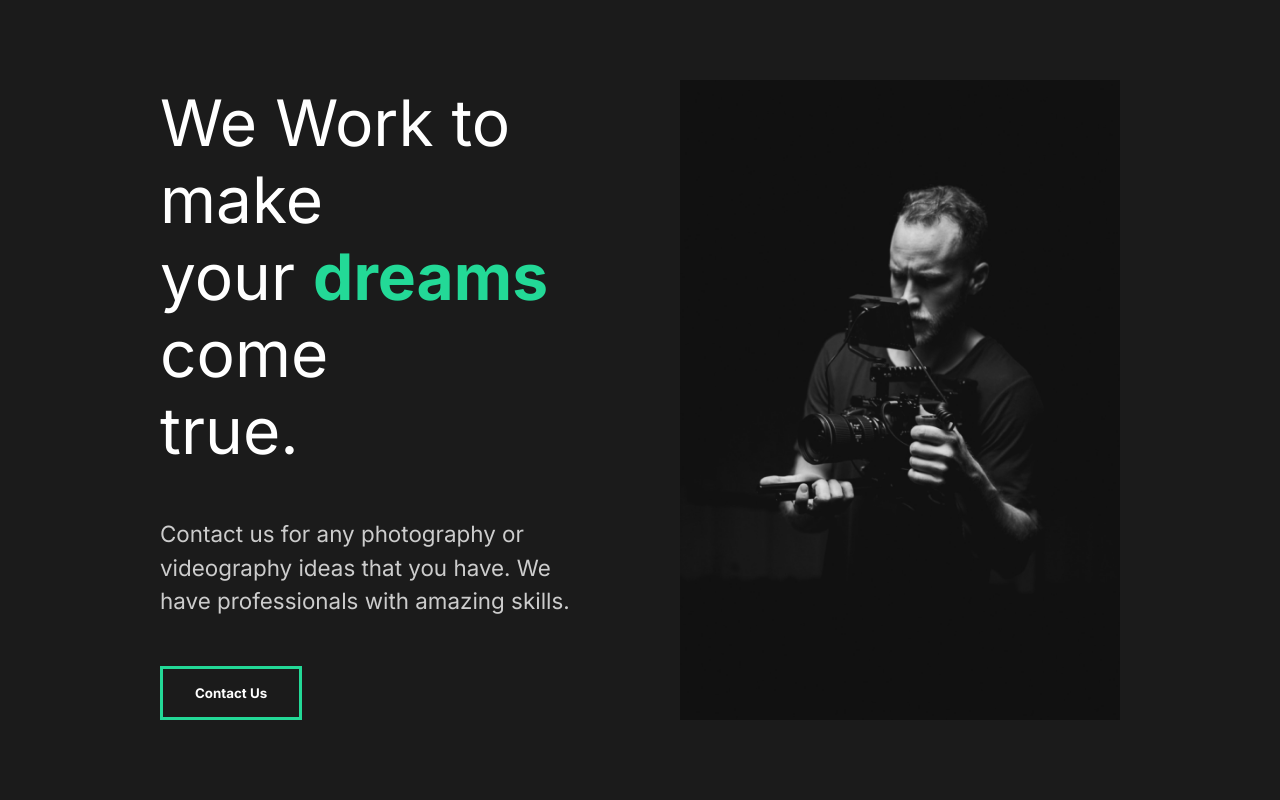
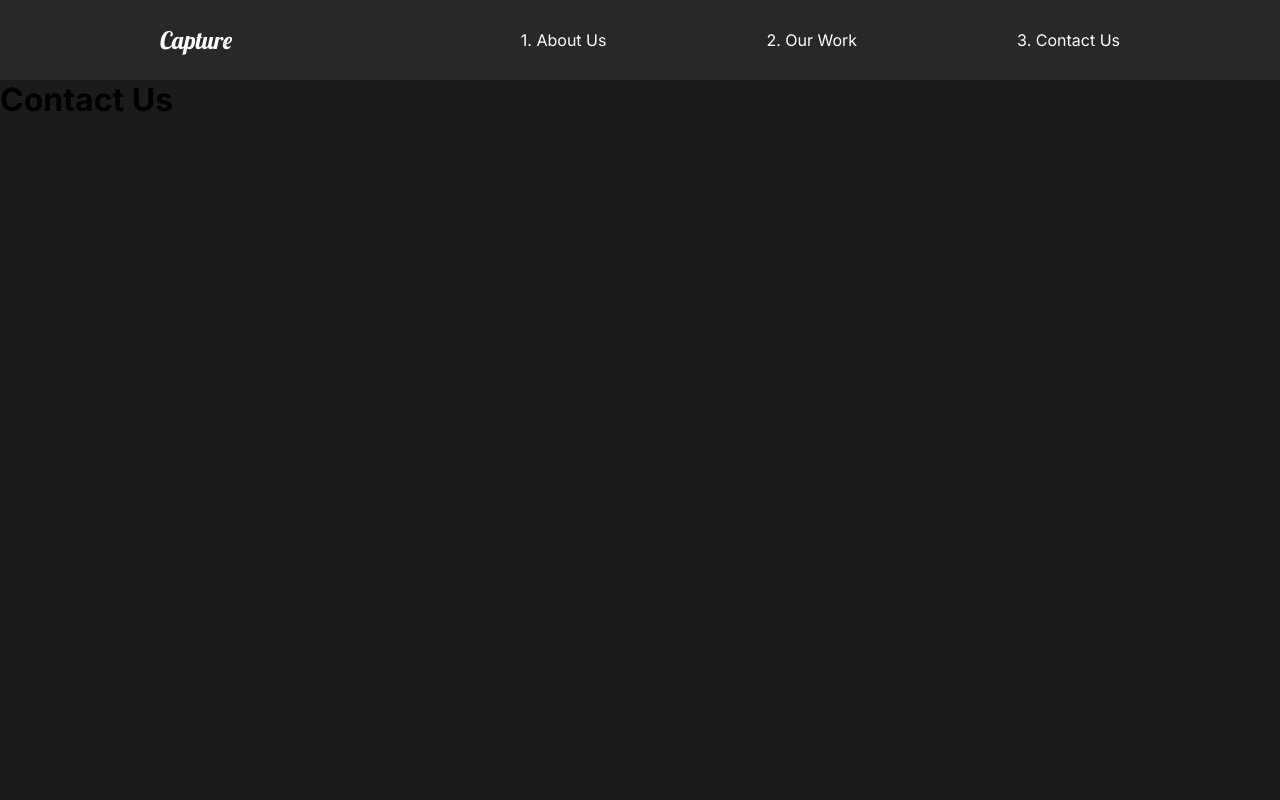
Before and after one commit to joelbarbosa96/portfolio-design, a React (Create React App) app: page /contact in a window 1280 px wide. Shown: the top 800 px of the page. Built offline with nearby package versions, Linux system fonts and the light colour scheme.

Commit message:
Sty Faq, Add ContactUs and OurWork page, Routing

```diff
--- a/src/App.jsx
+++ b/src/App.jsx
@@ -2,13 +2,30 @@
 import GlobalStyle from "./components/GlobalStyle";
 
 //Pages
+import Nav from "./components/Nav";
 import AboutUs from "./pages/AboutUs";
+import OurWork from "./pages/OurWork";
+import ContactUs from "./pages/ContactUs";
+
+//Router
+import { Switch, Route } from "react-router-dom";
 
 function App() {
   return (
     <div className="App">
       <GlobalStyle />
-      <AboutUs />
+      <Nav />
+      <Switch>
+        <Route path="/" exact>
+          <AboutUs />
+        </Route>
+        <Route path="/work">
+          <OurWork />
+        </Route>
+        <Route path="/contact">
+          <ContactUs />
+        </Route>
+      </Switch>
     </div>
   );
 }
--- a/src/components/FaqSection.jsx
+++ b/src/components/FaqSection.jsx
@@ -1,8 +1,12 @@
 import React from "react";
+
+//Syles
+import styled from "styled-components";
+import { BasicLayout } from "../styles";
 
 const FaqSection = () => {
   return (
-    <div className="faq">
+    <Faq>
       <h2>
         Any Questions <span>FAQ</span>
       </h2>
@@ -15,6 +19,7 @@ const FaqSection = () => {
             deserunt?
           </p>
         </div>
+        <div className="faq-line"></div>
       </div>
       <div className="question">
         <h4>Daily Schedule</h4>
@@ -25,6 +30,7 @@ const FaqSection = () => {
             deserunt?
           </p>
         </div>
+        <div className="faq-line"></div>
       </div>
       <div className="question">
         <h4>Diferent Payment Methods</h4>
@@ -35,6 +41,7 @@ const FaqSection = () => {
             deserunt?
           </p>
         </div>
+        <div className="faq-line"></div>
       </div>
       <div className="question">
         <h4>What Products do you offer?</h4>
@@ -46,8 +53,39 @@ const FaqSection = () => {
           </p>
         </div>
       </div>
-    </div>
+    </Faq>
   );
 };
 
+const Faq = styled(BasicLayout)`
+  display: block;
+  span {
+    display: block;
+  }
+
+  h2 {
+    padding-bottom: 2rem;
+    font-weight: lighter;
+  }
+
+  .faq-line {
+    background: #cccccc;
+    height: 0.2rem;
+    margin: 2rem 0rem;
+    width: 100%;
+  }
+
+  .question {
+    padding: 3rem 0rem;
+    cursor: pointer;
+  }
+
+  .answer {
+    padding: 2rem 0rem;
+    p {
+      padding: 1rem 0rem;
+    }
+  }
+`;
+
 export default FaqSection;
--- a/src/components/GlobalStyle.jsx
+++ b/src/components/GlobalStyle.jsx
@@ -41,6 +41,7 @@ h3 {
 
 h4{
     font-weight: bold;
+    font-size:2rem;
 }
 
 a{
--- /dev/null
+++ b/src/components/Nav.jsx
@@ -0,0 +1,57 @@
+import React from "react";
+import styled from "styled-components";
+
+//Router
+import { Link } from "react-router-dom";
+
+function Nav() {
+  return (
+    <StyledNav>
+      <h1>
+        <Link id="logo" to="/">
+          Capture
+        </Link>
+      </h1>
+      <ul>
+        <li>
+          <Link to="/">1. About Us</Link>
+        </li>
+        <li>
+          <Link to="/work">2. Our Work</Link>
+        </li>
+        <li>
+          <Link to="/contact">3. Contact Us</Link>
+        </li>
+      </ul>
+    </StyledNav>
+  );
+}
+
+const StyledNav = styled.nav`
+  min-height: 10vh;
+  display: flex;
+  margin: auto;
+  justify-content: space-between;
+  align-items: center;
+  padding: 1rem 10rem;
+  background: #282828;
+  a {
+    color: white;
+    text-decoration: none;
+  }
+  ul {
+    display: flex;
+    list-style: none;
+  }
+  li {
+    padding-left: 10rem;
+    position: relative;
+  }
+  #logo {
+    font-size: 1.5rem;
+    font-family: "Lobster", cursive;
+    font-weight: lighter;
+  }
+`;
+
+export default Nav;
--- a/src/components/ServicesSection.jsx
+++ b/src/components/ServicesSection.jsx
@@ -11,7 +11,7 @@ import home2 from "../img/home2.png";
 
 //Syles
 import styled from "styled-components";
-import { BasicLayout, Description, Image, Hide } from "../styles";
+import { BasicLayout, Description, Image } from "../styles";
 
 const ServicesSection = () => {
   return (
--- a/src/index.js
+++ b/src/index.js
@@ -2,10 +2,13 @@ import React from "react";
 import ReactDOM from "react-dom";
 import App from "./App";
 import reportWebVitals from "./reportWebVitals";
+import { BrowserRouter } from "react-router-dom";
 
 ReactDOM.render(
   <React.StrictMode>
-    <App />
+    <BrowserRouter>
+      <App />
+    </BrowserRouter>
   </React.StrictMode>,
   document.getElementById("root")
 );
--- /dev/null
+++ b/src/pages/ContactUs.jsx
@@ -0,0 +1,11 @@
+import React from "react";
+
+const ContactUs = () => {
+  return (
+    <div>
+      <h1>Contact Us</h1>
+    </div>
+  );
+};
+
+export default ContactUs;
--- /dev/null
+++ b/src/pages/OurWork.jsx
@@ -0,0 +1,11 @@
+import React from "react";
+
+const OurWork = () => {
+  return (
+    <div>
+      <h1>OurWork</h1>
+    </div>
+  );
+};
+
+export default OurWork;
```
Also changed, not shown: 1 other file (tests, documents, lock files or other folders).
